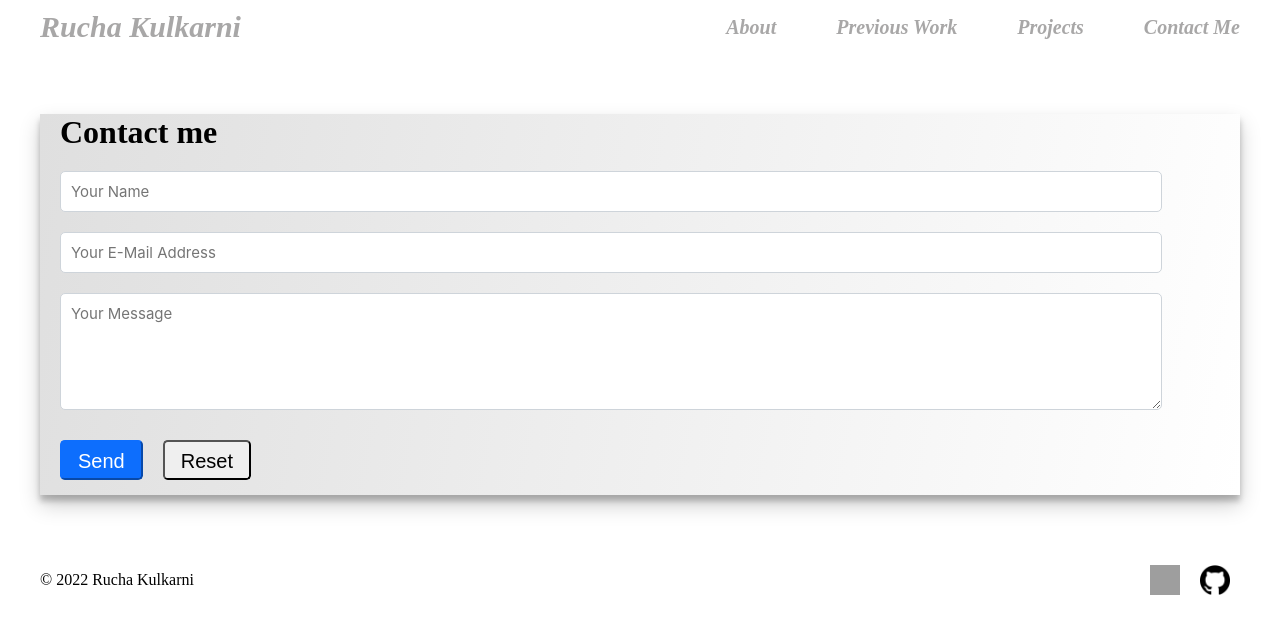
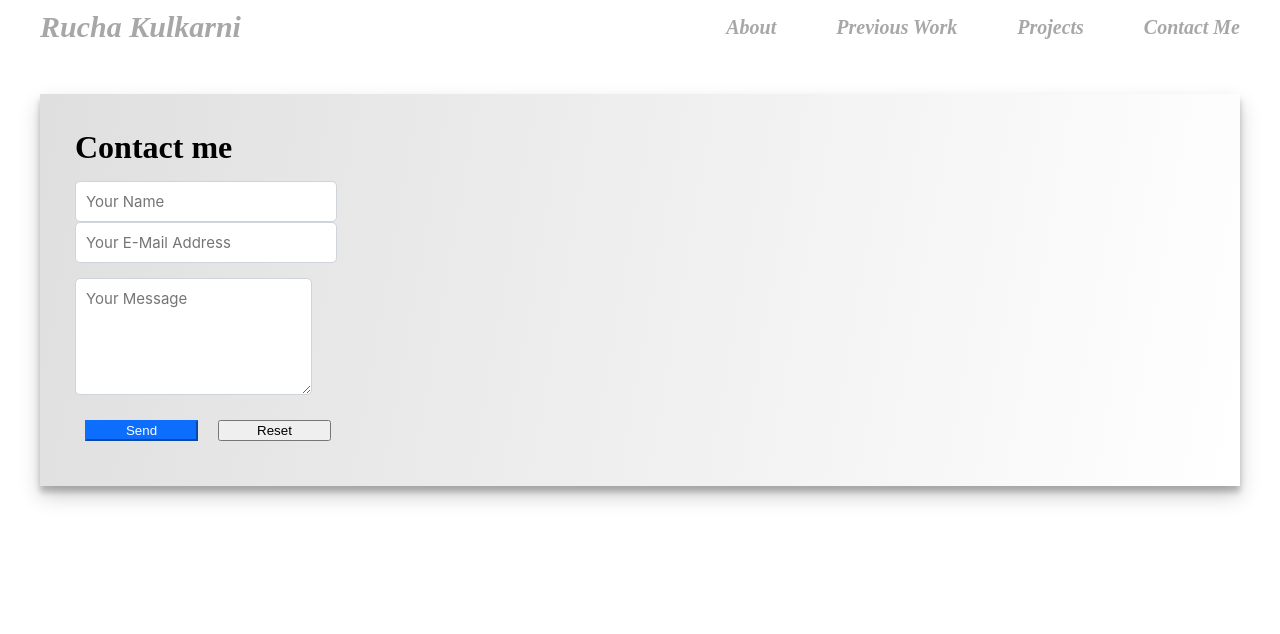
Before and after one commit to ruchakulkarni1/ruchakulkarni, a React (Create React App) app in the folder myprofile/: page /contact in a window 1280 px wide. Shown: the top 634 px of the page. Built offline with nearby package versions, Linux system fonts and the light colour scheme; grey boxes are pictures that could not be loaded.

Commit message:
Removed name and links and added as a footer

```diff
--- a/myprofile/src/Tabs/contact.css
+++ b/myprofile/src/Tabs/contact.css
@@ -6,27 +6,25 @@
 .contactForm {
     background: linear-gradient(280deg, white, rgb(223, 223, 223) 100%);
     box-shadow: 0 10px 20px rgb(0 0 0 / 19%), 0 6px 6px rgb(0 0 0 / 23%);
+    padding: 20px;
 }
 
 .form-control {
     display: block;
-    width: 90%;
     border: 1px solid #ced4da;
     padding: 10px;
-    margin: 20px;
+
     font-size: 15px;
     border-radius: 5px;
     font-family: inherit;
 }
 
+.row {
+    margin: 15px;
+}
 .sendbutton, .resetbutton {
-    margin-bottom: 15px;
-    margin-top: 10px;
-    margin-left: 20px;
-    height: 40px;
-    padding: 0.5rem 1rem;
-    font-size: 1.25rem;
-    border-radius: 0.3rem;
+    margin: 10px;
+    width: 10%;
 }
 
 .sendbutton {
@@ -36,28 +34,10 @@
 }
 
 .formTitle{
-    margin: 20px;
     font-family: 'Times New Roman', Times, serif;
 }
 
-.other {
-    margin: 20px;
-    padding: 20px;
-    display: flex;
-    flex-direction: row;
-    justify-content: space-between;
+.footerClass {
+    border-top: 1px solid #dee2e6!important;
+    margin-top: 30px;
 }
-
-.connectName {
-    float: left;
-}
-.connectImage {
-    height: 30px;
-    margin: 10px;
-    width: 30px;
-}
-
-.otherTitle {
-    width: fit-content;
-    font-family: 'Times New Roman', Times, serif;
-}
--- a/myprofile/src/Tabs/contact.js
+++ b/myprofile/src/Tabs/contact.js
@@ -7,7 +7,7 @@ export default function Contact() {
         <div class="contactDiv">
             <div class="contactForm">
             <form>
-                <h1 class="formTitle">Contact me</h1>
+                <h1 class="row formTitle">Contact me</h1>
                 <div class="row">
                    <div class="col">
                         <input type="text" class="form-control form-control-lg" placeholder="Your Name" required/>
@@ -22,19 +22,12 @@ export default function Contact() {
                     </div>
                 </div>
                 <div class="row">
-                    <button type="submit" class="btn btn-primary btn-lg sendbutton col-6" id="sendbutton">Send</button>
-                    <button type="reset" class="btn btn-secondary btn-lg resetbutton col-6" id="resetbutton">Reset</button>
+                    <button type="submit" class="btn btn-primary btn-lg sendbutton" id="sendbutton">Send</button>
+                    <button type="reset" class="btn btn-secondary btn-lg resetbutton" id="resetbutton">Reset</button>
                 </div>
             </form>
             </div>
         </div>
-        <div class="other">
-                <p class="otherTitle">© 2022 Rucha Kulkarni</p>
-                <div class="social">
-                <a href="https://www.linkedin.com/in/rucha-kulkarni-0204ab84/"><img src="./linkedin.png" alt="linkedIn link" class="connectImage"></img></a>
-                <a href="https://github.com/ruchakulkarni1"><img src="./github.png" alt="github link" class="connectImage"></img></a>
-                </div>
-             </div>
     </div>
    )
 }
```
